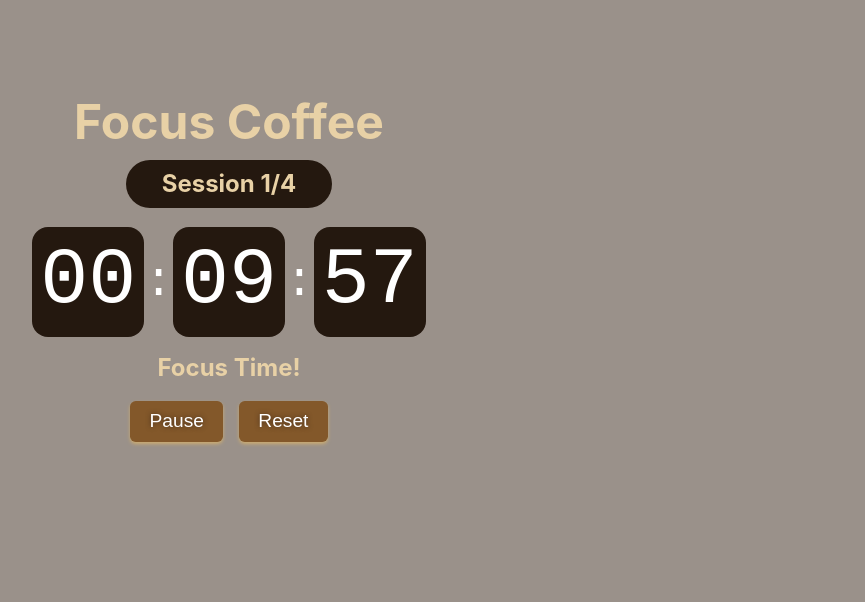
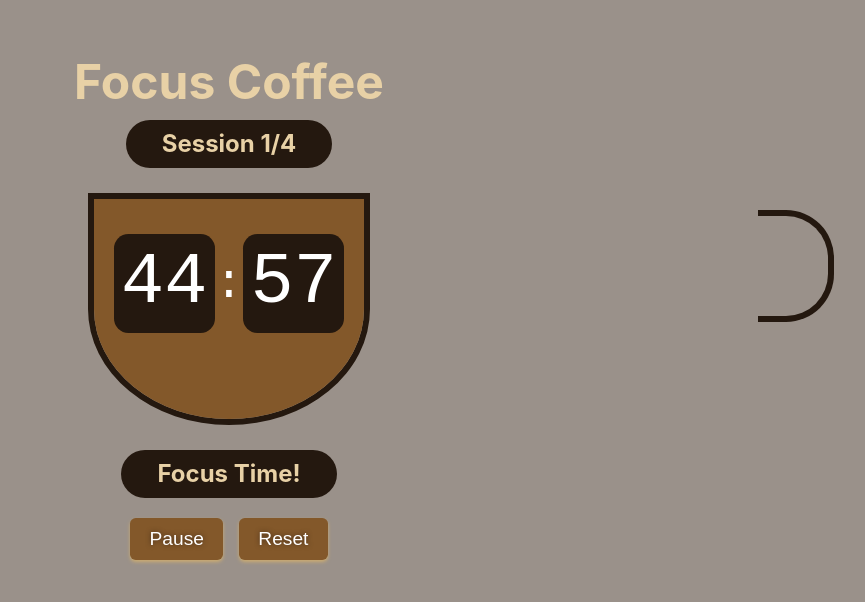
Before and after one commit to kabbagepatch/focus-coffee, a website: page src/index.html in a window 1280 px wide. Both pictures are taken after a click on the button "Start". Shown: the whole page, without its empty margins (411-1276 px from the left). Drawn offline with Linux system fonts and the light colour scheme.

Commit message:
Added refilling coffee cup

```diff
--- a/src-tauri/tauri.conf.json
+++ b/src-tauri/tauri.conf.json
@@ -11,8 +11,8 @@
     "windows": [
       {
         "title": "focus-coffee",
-        "width": 400,
-        "height": 500,
+        "width": 500,
+        "height": 600,
         "alwaysOnTop": true,
         "transparent": true
       }
--- a/src/index.html
+++ b/src/index.html
@@ -11,13 +11,16 @@
   <body>
     <main class="container">
       <h1>Focus Coffee</h1>
-      <h2 id="sessionCount">Session 0/4</h2>
-      <div class="timer">
-        <div id="hours">00</div>:
-        <div id="minutes">00</div>:
-        <div id="seconds">00</div>
+      <h2 id="session-count">Session 0/4</h2>
+      <div id="coffee-container">
+        <div id="cup">
+          <div class="timer" id="minutes">00</div>
+          <div>:</div>
+          <div class="timer" id="seconds">00</div>
+        </div>
+        <div id="handle"></div>
       </div>
-      <h2 id="sessionType">Focus Time!</h2>
+      <h2 id="session-type">Focus Time!</h2>
       <div class="button-container">
         <button id="start-stop">Start</button>
         <button id="reset">Reset</button>
--- a/src/main.js
+++ b/src/main.js
@@ -42,11 +42,10 @@ export const setTheme = (theme) => {
 }
 
 const DEFAULT_SESSION_COUNT = 4;
-const DEFAULT_FOCUS_TIME = 10; // minutes
-const DEFAULT_BREAK_TIME = 1; // minutes
+const DEFAULT_FOCUS_TIME = 45; // minutes
+const DEFAULT_BREAK_TIME = 15; // minutes
 
-const updateDisplay = (h, m, s) => {
-  document.getElementById('hours').textContent = String(h).padStart(2, '0');
+const updateDisplay = (m = M, s = S) => {
   document.getElementById('minutes').textContent = String(m).padStart(2, '0');
   document.getElementById('seconds').textContent = String(s).padStart(2, '0');
 };
@@ -55,47 +54,49 @@ let sessionTimer;
 let sessionStatus = 'stopped';
 let sessionType = 'focus';
 let sessionCount = 0;
-let totalSessions = 4;
+let totalSessions = DEFAULT_SESSION_COUNT;
 
-let h = 0;
-let m = 0;
-let s = 0;
+let M = 0;
+let S = 0;
+
+const cup = document.getElementById('cup');
 
 const startTimer = () => {
   if (sessionTimer) {
     clearInterval(sessionTimer);
   }
   const startTime = Date.now();
-  console.log(`Timer started for ${h}h ${m}m ${s}s at ${new Date(startTime).toLocaleTimeString()}`);
-  const startH = h;
-  const startM = m;
-  const startS = s;
-  updateDisplay(h, m, s);
+  console.log(`Timer started for ${M}m ${S}s at ${new Date(startTime).toLocaleTimeString()}`);
+  const startM = M;
+  const startS = S;
+  const totalDrainTime = (startM * 60 + startS) * 1000; // in ms
+  updateDisplay();
+  cup.style.setProperty('--fill-level', '100%');
+  let percent = 100;
   sessionTimer = setInterval(() => {
-    const elapsed = Math.floor((Date.now() - startTime) / 1000);
-    const hoursElapsed = Math.floor(elapsed / 3600);
-    const minutesElapsed = Math.floor((elapsed % 3600) / 60);
-    const secondsElapsed = elapsed % 60;
-    h = startH - hoursElapsed;
-    m = startM - minutesElapsed;
-    s = startS - secondsElapsed;
-    if (s < 0) {
-      s += 60;
-      m -= 1;
+    const elapsed = Date.now() - startTime;
+    percent = Math.max(0, 1 - (elapsed / totalDrainTime).toFixed(4));
+    percent = cup.style.setProperty('--fill-level', percent * 100 + '%');
+
+    const secondsElapsedTotal = Math.floor(elapsed / 1000);
+    const minutesElapsed = Math.floor(secondsElapsedTotal / 60);
+    const secondsElapsed = secondsElapsedTotal % 60;
+    M = startM - minutesElapsed;
+    S = startS - secondsElapsed;
+    if (S < 0) {
+      S += 60;
+      M -= 1;
     }
-    if (m < 0) {
-      m += 60;
-      h -= 1;
-    }
-    if (h < 0) {
+    if (M < 0) {
       sessionStatus = 'completed';
       clearInterval(sessionTimer);
-      updateDisplay(0, 0, 0);
+      updateDisplay(0, 0);
+      cup.style.setProperty('--fill-level', '0%');
       return;
     }
 
-    updateDisplay(h, m, s);
-  }, 1000);
+    updateDisplay();
+  }, 500);
 };
 
 const resetTimer = () => {
@@ -104,7 +105,7 @@ const resetTimer = () => {
   if (sessionTimer) {
     clearInterval(sessionTimer);
   }
-  updateDisplay(0, 0, 0);
+  updateDisplay(0, 0);
 };
 
 const pauseTimer = () => {
@@ -119,31 +120,30 @@ const reset = () => {
   sessionCount = 0;
   sessionStatus = 'stopped';
   sessionType = 'focus';
-  document.getElementById('sessionCount').textContent = `Session ${sessionCount}/${totalSessions}`;
-  document.getElementById('sessionType').textContent = 'Focus Time!';
+  document.getElementById('session-count').textContent = `Session ${sessionCount}/${totalSessions}`;
+  document.getElementById('session-type').textContent = 'Focus Time!';
   document.getElementById('start-stop').textContent = 'Start';
+  cup.style.setProperty('--fill-level', '0%');
 }
 
 const startFocusSession = () => {
   console.log('Focus Session Started');
-  h = 0;
-  m = DEFAULT_FOCUS_TIME - 1;
-  s = 59;
+  M = DEFAULT_FOCUS_TIME - 1;
+  S = 59;
   startTimer();
   sessionType = 'focus';
   sessionStatus = 'running';
-  document.getElementById('sessionType').textContent = 'Focus Time!';
+  document.getElementById('session-type').textContent = 'Focus Time!';
 }
 
 const startBreakSession = () => {
   console.log('Break Session Started');
-  h = 0;
-  m = DEFAULT_BREAK_TIME - 1;
-  s = 59;
+  M = DEFAULT_BREAK_TIME - 1;
+  S = 59;
   startTimer();
   sessionType = 'break';
   sessionStatus = 'running';
-  document.getElementById('sessionType').textContent = 'Break Time!';
+  document.getElementById('session-type').textContent = 'Break Time! Go refill your cup.';
 };
 
 document.getElementById('start-stop').addEventListener('click', () => {
@@ -159,7 +159,7 @@ document.getElementById('start-stop').addEventListener('click', () => {
   } else if (sessionStatus === 'stopped') {
     // Start a new session
     sessionCount = 1;
-    document.getElementById('sessionCount').textContent = `Session ${sessionCount}/${totalSessions}`;
+    document.getElementById('session-count').textContent = `Session ${sessionCount}/${totalSessions}`;
     startFocusSession();
     sessionStatus = 'running';
     document.getElementById('start-stop').textContent = 'Pause';
@@ -175,7 +175,7 @@ document.getElementById('start-stop').addEventListener('click', () => {
         return;
       }
       startFocusSession();
-      document.getElementById('sessionCount').textContent = `Session ${sessionCount}/${totalSessions}`;
+      document.getElementById('session-count').textContent = `Session ${sessionCount}/${totalSessions}`;
     }
   }
 });
--- a/src/styles.css
+++ b/src/styles.css
@@ -29,7 +29,7 @@
 
 .container {
   margin: 0;
-  padding-top: 10vh;
+  padding-top: 5vh;
   display: flex;
   flex-direction: column;
   justify-content: center;
@@ -47,25 +47,56 @@ h1 {
 h2 {
   margin: 0.2em;
   color: var(--primary-color);
-}
-
-#sessionCount {
   padding: 0.5em 1.5em;
   background-color: var(--background-color-dark);
   border-radius: 1em;
 }
 
-.timer {
+#cup {
   font-size: 3rem;
-  margin: 0.3em 0;
+  margin: 20px 0;
   display: flex;
   justify-content: center;
   align-items: center;
   font-family: monospace;
+  border: 6px solid var(--background-color-dark);
+  border-radius: 50%;
+  border-top-left-radius: 0;
+  border-top-right-radius: 0;
+  width: 270px;
+  height: 220px;
+  position: relative;
+  overflow: hidden;
 }
 
-.timer div {
-  font-size: 5rem;
+#cup::before {
+  content: "";
+  position: absolute;
+  bottom: 0;
+  width: 100%;
+  height: var(--fill-level, 0%);
+  background: var(--tertiary-color);
+  transition: height 0.2s linear;
+}
+
+#cup * {
+  margin-top: -50px;
+  z-index: 1;
+}
+
+#handle {
+  position: absolute;
+  right: 35px;
+  top: 210px;
+  width: 70px;
+  height: 100px;
+  border: 6px solid var(--background-color-dark);
+  border-left: none;
+  border-radius: 0 3rem 3rem 0;
+}
+
+.timer {
+  font-size: 4.5rem;
   line-height: 1;
   background-color: var(--background-color-dark);
   padding: 0.17em 0.1em 0.2em 0.1em;
```
Also changed, not shown: src/live-html-147/index.html (+9 -6 lines).
